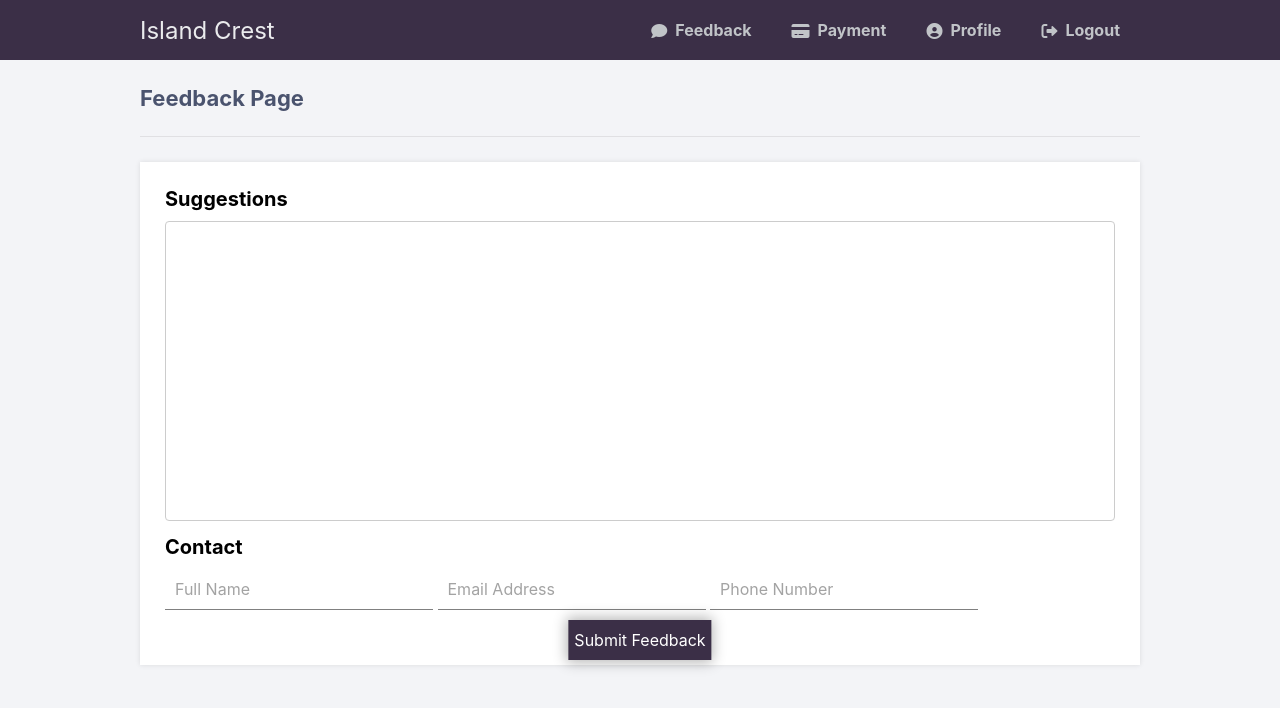
After one commit to Darr3n2GG/Condominium_Management_System, a PHP site: page /feedback.html in a window 1280 px wide. The commit adds this page. Shown: the top 708 px of the page. Run offline with PHP 8.4, Linux system fonts and the light colour scheme.

Commit message:
File addition
+ old feedback.php is converted to html
+ New php file

```diff
--- /dev/null
+++ b/feedback.html
@@ -0,0 +1,37 @@
+<!DOCTYPE html>
+<html>
+	<head>
+		<meta charset="utf-8">
+		<title>Island Crest</title>
+		<link href="style.css" rel="stylesheet" type="text/css">
+        <link href="payment.css" rel="stylesheet" type="text/css">
+		<link rel="stylesheet" href="https://cdnjs.cloudflare.com/ajax/libs/font-awesome/6.2.0/css/all.min.css" integrity="sha512-xh6O/CkQoPOWDdYTDqeRdPCVd1SpvCA9XXcUnZS2FmJNp1coAFzvtCN9BmamE+4aHK8yyUHUSCcJHgXloTyT2A==" crossorigin="anonymous" referrerpolicy="no-referrer">
+	</head>
+	<body class="loggedin">
+		<nav class="navtop">
+			<div>
+                <a href="home.php" id="left">Island Crest</a>
+                <a href="feedback.html"><i class="fa-solid fa-comment"></i>Feedback</a>
+                <a href="payment.php"><i class="fa-solid fa-credit-card"></i>Payment</a>
+				<a href="profile.php"><i class="fas fa-user-circle"></i>Profile</a>
+				<a href="logout.php"><i class="fas fa-sign-out-alt"></i>Logout</a>
+			</div>
+        </nav>
+        <div class="content">
+            <h2>Feedback Page</h2>
+            <div>
+                <form method="post"> <!--action defines the file this form links to-->
+                    <h1 class="payTitle">Suggestions</h1>
+                    <textarea type="text" name="suggestions"></textarea>
+                    <h1 class="payTitle">Contact</h1>
+                    <input type="text" name="name" placeholder="Full Name" class="payInput">
+                    <input type="email" name="email" placeholder="Email Address" class="payInput">
+                    <input type="number" name="phone-no" placeholder="Phone Number" class="payInput">
+                    <br>
+                    <button type="submit" class="confirmPayButton" id="submitFeedback">Submit Feedback</button>
+                    <br>
+                </form>
+            </div>
+        </div>
+    </body>
+</html>
--- a/home.php
+++ b/home.php
@@ -19,7 +19,7 @@ if (!isset($_SESSION['loggedin'])) {
 		<nav class="navtop">
 			<div>
                 <a href="home.php" id="left">Island Crest</a>
-                <a href="feedback.php"><i class="fa-solid fa-comment"></i>Feedback</a>
+                <a href="feedback.html"><i class="fa-solid fa-comment"></i>Feedback</a>
                 <a href="payment.php"><i class="fa-solid fa-credit-card"></i>Payment</a>
 				<a href="profile.php"><i class="fas fa-user-circle"></i><?= $test; ?></a>
 				<a href="logout.php"><i class="fas fa-sign-out-alt"></i>Logout</a>
--- a/payment.php
+++ b/payment.php
@@ -20,7 +20,7 @@ if (!isset($_SESSION['loggedin'])) {
 		<nav class="navtop">
 			<div>
                 <a href="home.php" id="left">Island Crest</a>
-                <a href="feedback.php"><i class="fa-solid fa-comment"></i>Feedback</a>
+                <a href="feedback.html"><i class="fa-solid fa-comment"></i>Feedback</a>
                 <a href="payment.php"><i class="fa-solid fa-credit-card"></i>Payment</a>
 				<a href="profile.php"><i class="fas fa-user-circle"></i><?= $test; ?></a>
 				<a href="logout.php"><i class="fas fa-sign-out-alt"></i>Logout</a>
@@ -43,7 +43,7 @@ if (!isset($_SESSION['loggedin'])) {
         <button class="payButton">Pay here</button>
         <div class="payment">
             <h1 class="payTitle">Personal Information</h1>
-            <form action>
+            <form method="post">
                 <label>Full Name</label>
                 <input type="text" name="name" placeholder="John Doe" class="payInput">
                 <br>
--- a/profile.php
+++ b/profile.php
@@ -38,7 +38,7 @@ if (!isset($_SESSION['loggedin'])) {
 		<nav class="navtop">
 			<div>
                 <a href="home.php" id="left">Island Crest</a>
-                <a href="feedback.php"><i class="fa-solid fa-comment"></i>Feedback</a>
+                <a href="feedback.html"><i class="fa-solid fa-comment"></i>Feedback</a>
                 <a href="payment.php"><i class="fa-solid fa-credit-card"></i>Payment</a>
 				<a href="profile.php"><i class="fas fa-user-circle"></i><?= $test; ?></a>
 				<a href="logout.php"><i class="fas fa-sign-out-alt"></i>Logout</a>
```
Also changed, not shown: feedback.php (+0 -44 lines).
